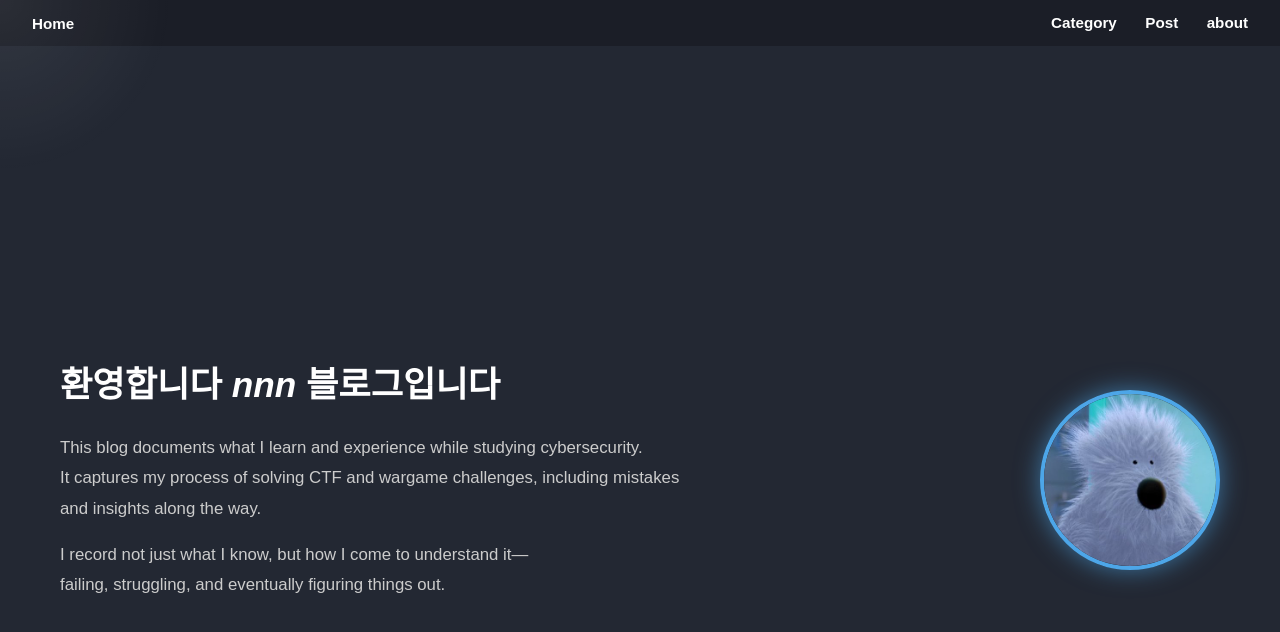
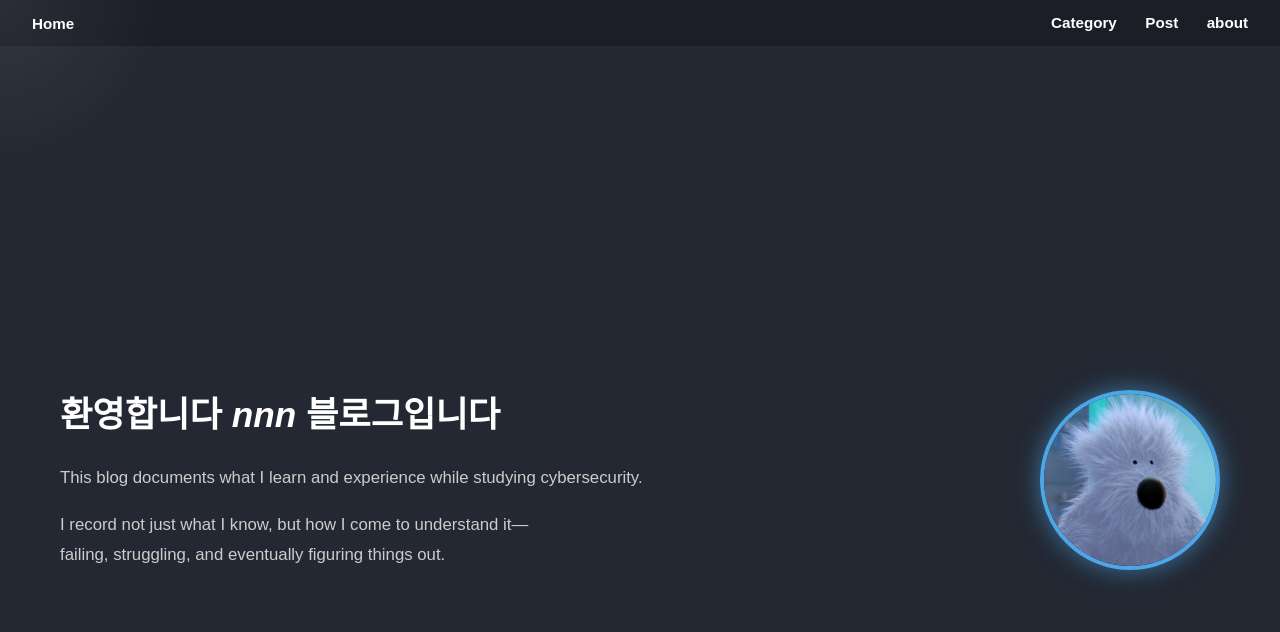
Before and after one commit to nonono2525/nonono2525.github.io, a Jekyll site: the page built from index.html, in a window 1280 px wide and 900 px high. Shown: the top 632 px of the window. Built offline with Jekyll 4.4.1, drawn with Linux system fonts in a browser that asks for light colours.

Commit message:
Update custom-home.html

```diff
--- a/_layouts/custom-home.html
+++ b/_layouts/custom-home.html
@@ -120,8 +120,7 @@
   <div class="hero-text">
     <h1>환영합니다 <em>nnn</em> 블로그입니다</h1>
     <p>
-This blog documents what I learn and experience while studying cybersecurity.<br>
-It captures my process of solving CTF and wargame challenges, including mistakes and insights along the way.
+This blog documents what I learn and experience while studying cybersecurity.
 </p>
 
 <p>
```
